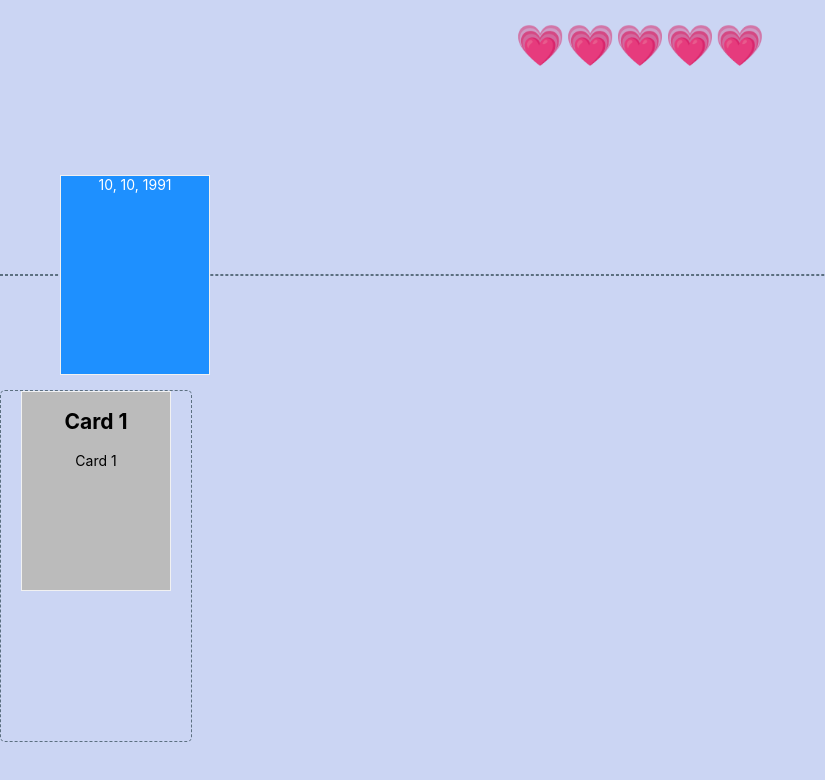
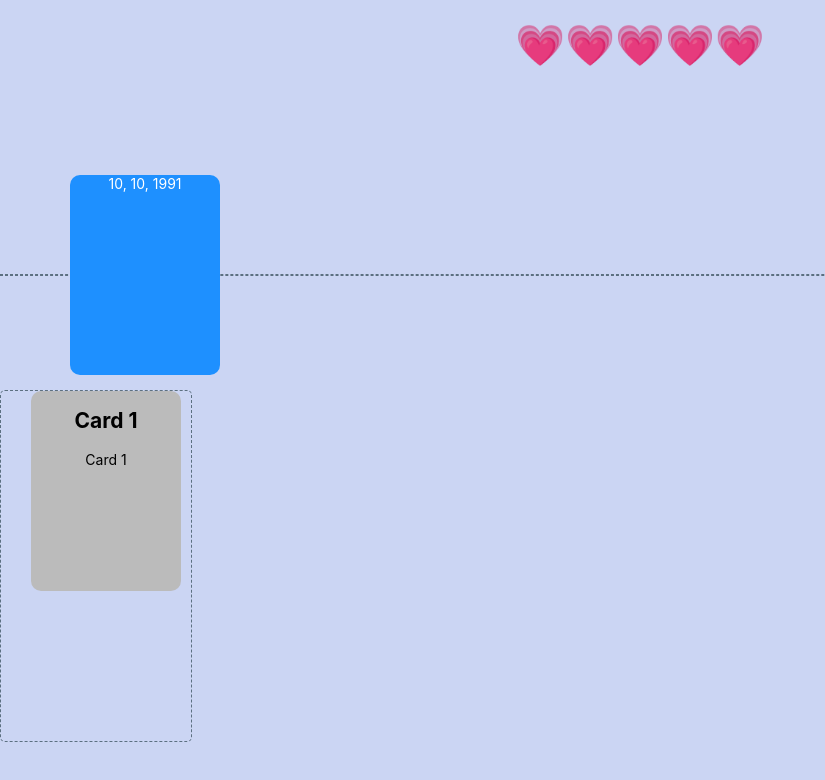
Before and after one commit to lsimonar/timeline, a React (Create React App) app: page / in a window 1280 px wide. Shown: the top 780 px of the page, without its empty margins (0-825 px from the left). Built offline with nearby package versions, Linux system fonts and the light colour scheme.

Commit message:
added margin to cards

```diff
--- a/src/components/Card/TimelineCard.scss
+++ b/src/components/Card/TimelineCard.scss
@@ -3,7 +3,8 @@
     background-color: transparent;
     width: 150px;
     height: 200px;
-    border: 1px solid #f1f1f1;
+    border-radius: 10px;
+    margin: 0 10px;
     perspective: 1000px; /* Remove this if you don't want the 3D effect */
   }
 
@@ -24,6 +25,7 @@
     position: absolute;
     width: 100%;
     height: 100%;
+    border-radius: 10px;
     -webkit-backface-visibility: hidden; /* Safari */
     backface-visibility: hidden;
   }
```
